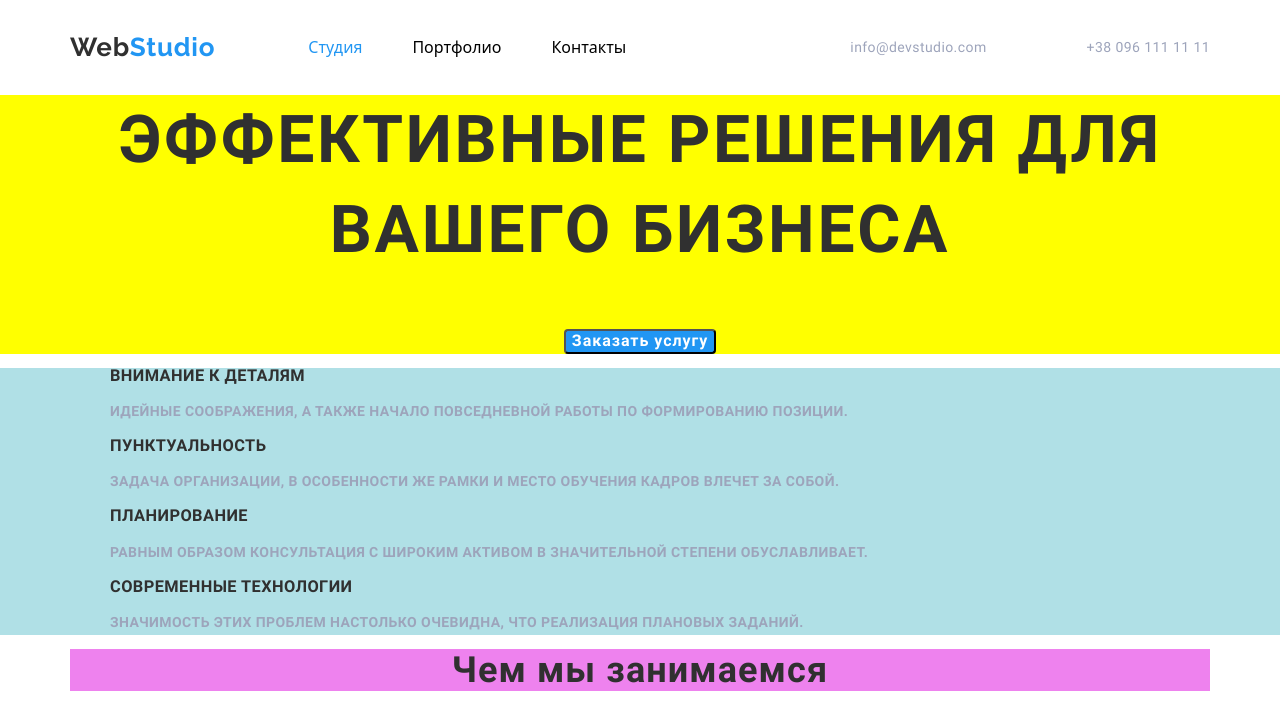
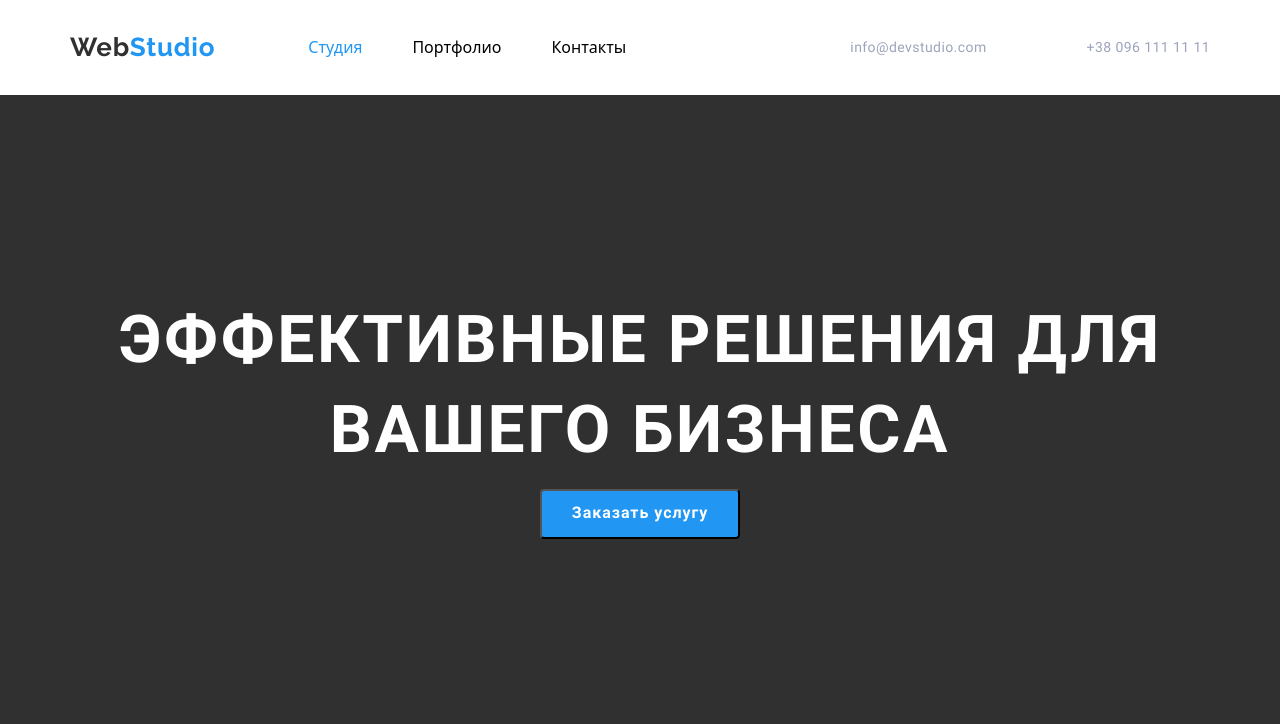
Before and after one commit to RomanSokurenko/goit-markup-hw-03, a plain HTML site: page index.html in a window 1280 px wide. Shown: the top 724 px of the page. Drawn offline with nearby package versions, Linux system fonts and the light colour scheme.

Commit message:
Повторно шапка готова

```diff
--- a/css/styles.css
+++ b/css/styles.css
@@ -165,28 +165,40 @@ line-height: 1.36;
 text-align: center;
 letter-spacing: 0.06em;
 text-transform: uppercase;
-color: var(--black);
-background-color: yellow;
+color: var(--button);
+background-color: var(--black);
 
 }
 
+.hero{
+margin-top: 200px;
+margin-bottom: 0px;
+margin-left:auto;
+margin-right: auto;
+display:inline-block;
+}
+
+
+
+
+
 .button-hero{
-  font-family: Roboto;
+  display: inline-block;
+font-family: Roboto;
 font-weight: 700;
 font-size: 16px;
 line-height: 1,87;
-display: flex;
 align-items: center;
 text-align: center;
 letter-spacing: 0.06em;
 color: var(--button);
 background-color: var(--accent-cl);
 border-radius: 4px;
-margin-left: auto;
-margin-right: auto;
+height: 50px;
+width: 200px;
+margin-bottom: 210px;
+
 }
-
-
 
 .button{
   font-family: Roboto;
@@ -197,14 +209,17 @@ line-height: 1.62;
 text-align: center;
 letter-spacing: 0.03em;
 color:var(--black);
-
 }
-
 
 .button:hover {
 	color: var(--button);
 	background: var(--accent-cl);
   }
+
+
+
+
+
 
 
 .link {
```
